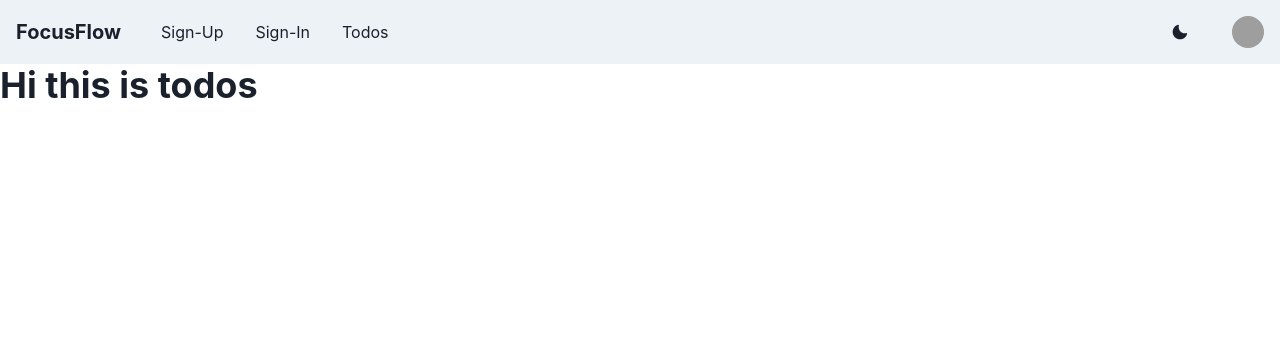
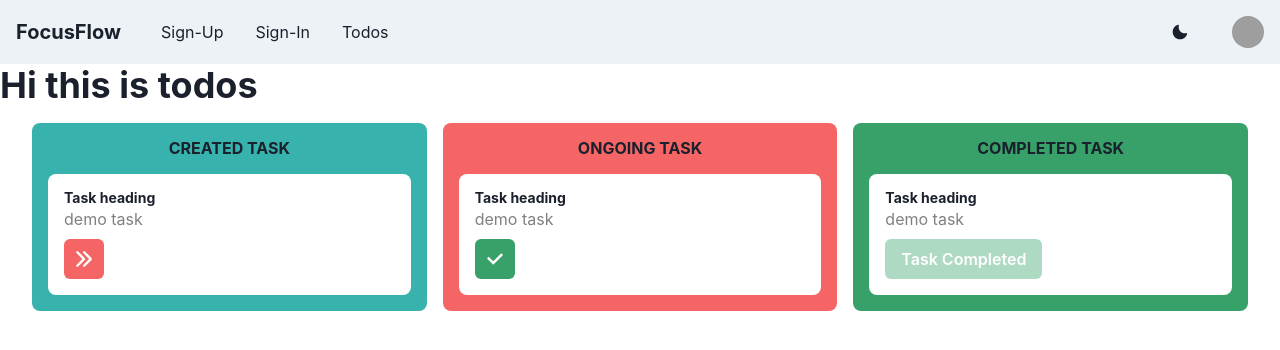
Before and after one commit to goatps/fuzzy-winner, a React (Create React App) app: page /todos in a window 1280 px wide. Shown: the top 350 px of the page. Built offline with nearby package versions, Linux system fonts and the light colour scheme; grey boxes are pictures that could not be loaded.

Commit message:
Defined layout of todos page

```diff
--- a/src/Todo/Todos.tsx
+++ b/src/Todo/Todos.tsx
@@ -1,12 +1,162 @@
 import React from 'react';
-import { Heading } from '@chakra-ui/react';
-
+import { Box, Button, Grid, GridItem,
+         Heading, IconButton, Text,
+         useColorModeValue
+} from '@chakra-ui/react';
+import { CheckIcon, ArrowRightIcon } from "@chakra-ui/icons";
 const Todos = () => {
     return(
         <>
             <Heading>
                 Hi this is todos
             </Heading>
+            <Grid
+                p= "1em 2em"
+                display = "flex"
+                justifyContent= "center"
+                templateColumns = "repeat(12, 1fr)"
+                gap={4}
+            >
+                <GridItem
+                    colSpan={3}
+                    width = "100%"
+                >
+                    <Box
+                        p ="1em"
+                        // bg = "cyan"
+                        // color= "gray.700"
+                        bg={useColorModeValue("teal.400", "teal")}
+                        borderRadius= "lg"
+                    >
+                        <Heading
+                            as= "h3"
+                            size = "sm"
+                            textAlign = "center"
+                            textTransform= "uppercase"
+                        >
+                            Created Task
+                        </Heading>
+                        <Box
+                            p = "1em"
+                            mt = "1em"
+                            bg={useColorModeValue("white", "gray.700")}
+                            borderRadius= "lg"
+                            // color = "black"
+                        >
+                            <Heading
+                                as = "h5"
+                                size = "xs"
+                            >
+                                Task heading
+                            </Heading>
+                            <Text
+                                color= {useColorModeValue("gray", "whiteAlpha.500")}
+                            >
+                                demo task
+                            </Text>
+                            <IconButton
+                                mt = "0.5em"
+                                colorScheme= "red"
+                                color = {useColorModeValue("white", "black")}
+                                bg={useColorModeValue("red.400", "red.500")}
+                                aria-label='task completed icon'
+                                icon={<ArrowRightIcon />
+                            }
+                            />
+                        </Box>
+                    </Box>
+                </GridItem>
+                <GridItem
+                    width = "100%"
+                    colSpan={3}
+                >
+                    <Box
+                        p ="1em"
+                        bg={useColorModeValue("red.400", "red.500")}
+                        borderRadius= "lg"
+                    >
+                        <Heading
+                            as= "h3"
+                            size = "sm"
+                            textAlign = "center"
+                            textTransform= "uppercase"
+                        >
+                            Ongoing Task
+                        </Heading>
+                        <Box
+                            p = "1em"
+                            mt = "1em"
+                            bg={useColorModeValue("white", "gray.700")}
+                            borderRadius= "lg"
+                            // color = "black"
+                        >
+                            <Heading
+                                as = "h5"
+                                size = "xs"
+                            >
+                                Task heading
+                            </Heading>
+                            <Text
+                                color= {useColorModeValue("gray", "whiteAlpha.500")}
+                            >
+                                demo task
+                            </Text>
+                            <IconButton
+                                mt = "0.5em"
+                                colorScheme= "green"
+                                aria-label='task completed icon'
+                                icon={<CheckIcon />}
+                            />
+                        </Box>
+                    </Box>
+                </GridItem>
+                <GridItem
+                    colSpan={3}
+                    width = "100%"
+                    >
+                    <Box
+                        p ="1em"
+                        bg={useColorModeValue("green.500", "green.700")}
+                        borderRadius= "lg"
+                    >
+                        <Heading
+                            as= "h3"
+                            size = "sm"
+                            textAlign = "center"
+                            textTransform= "uppercase"
+                        >
+                            Completed Task
+                        </Heading>
+                        <Box
+                            p = "1em"
+                            mt = "1em"
+                            bg={useColorModeValue("white", "gray.700")}
+                            borderRadius= "lg"
+                            // color = "black"
+                        >
+                            <Heading
+                                as = "h5"
+                                size = "xs"
+                            >
+                                Task heading
+                            </Heading>
+                            <Text
+                                color= {useColorModeValue("gray", "whiteAlpha.500")}
+                            >
+                                demo task
+                            </Text>
+                            <Button
+                                mt = "0.5em"
+                                colorScheme="green"
+                                isDisabled
+                            >
+                                Task Completed
+                            </Button>
+                        </Box>
+                    </Box>
+                </GridItem>
+
+            </Grid>
         </>
     )
 }
```
